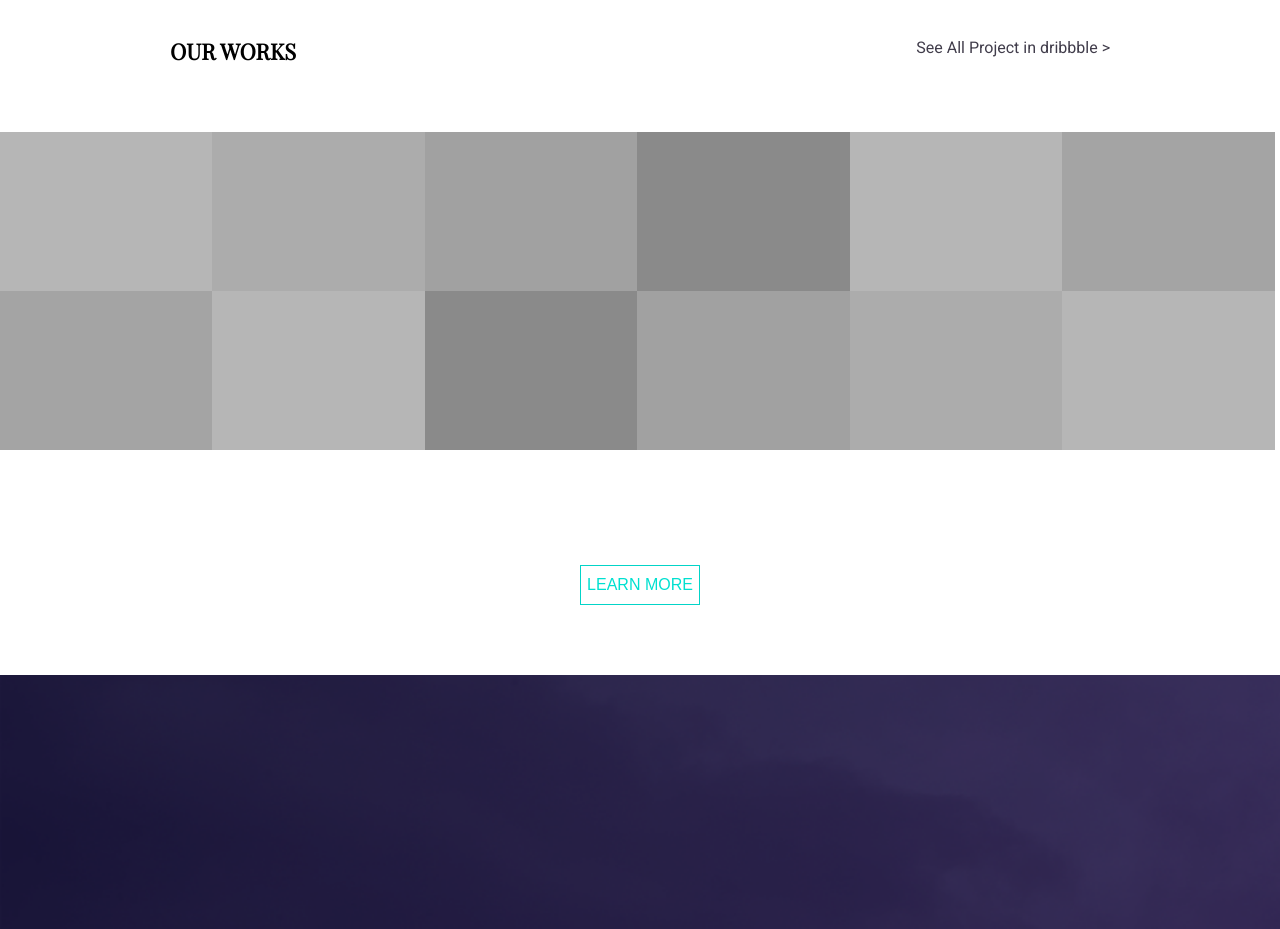
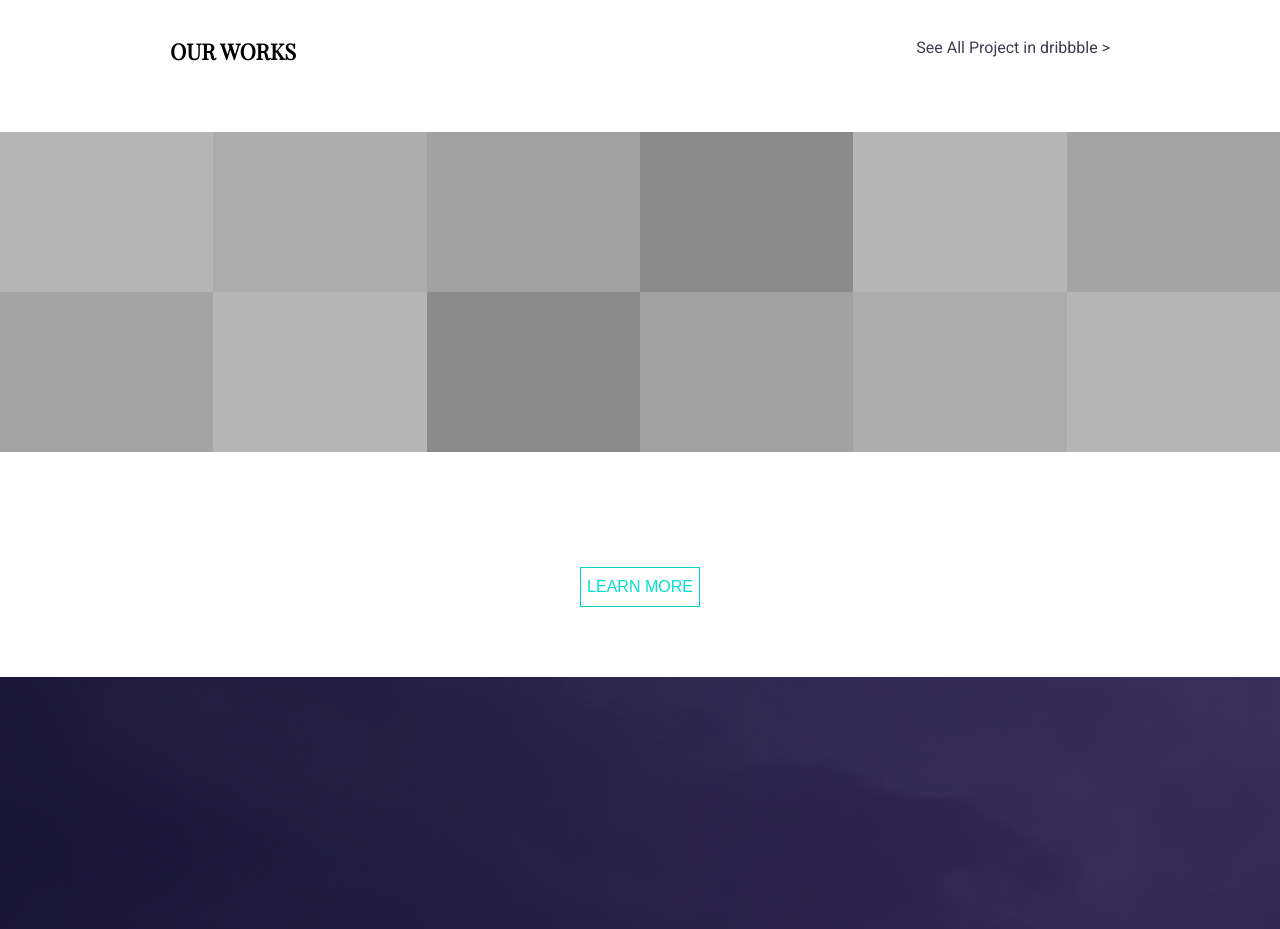
Before and after one commit to irina-ponomarenko/frontend-js-homework-6-ponomarenko, a plain HTML site: page index.html in a window 1280 px wide. Shown: the part 3780-4709 px from the top of the page. Drawn offline with nearby package versions, Linux system fonts and the light colour scheme; a web font is replaced by a local one.

Commit message:
new version

```diff
--- a/index.html
+++ b/index.html
@@ -151,18 +151,44 @@ Sed non  mauris vitae erat consequat auctor eu in elit.
         </header>
     </div>
     <div class="gallery">
+        <ul>
+            <li>
                 <img src="images/slide-1.png" alt=""/>
+            </li>
+            <li>
                 <img src="images/slide-2.png" alt=""/>
+            </li>
+            <li>
                 <img src="images/slide-3.png" alt=""/>
+            </li>
+            <li>
                 <img src="images/slide-4.png" alt=""/>
+            </li>
+            <li>
                 <img src="images/slide-5.png" alt=""/>
+            </li>
+            <li>
                 <img src="images/slide-6.png" alt=""/>
+            </li>
+            <li>
                 <img src="images/slide-7.png" alt=""/>
+            </li>
+            <li>
                 <img src="images/slide-8.png" alt=""/>
+            </li>
+            <li>
                 <img src="images/slide-9.png" alt=""/>
+            </li>
+            <li>
                 <img src="images/slide-10.png" alt=""/>
+            </li>
+            <li>
                 <img src="images/slide-11.png" alt=""/>
+            </li>
+            <li>
                 <img src="images/slide-12.png" alt=""/>
+            </li>
+        </ul>
     </div>
     <div class="container button">
       <button type="submit">learn more</button>
--- a/styles/scss/layout/sections/_works.scss
+++ b/styles/scss/layout/sections/_works.scss
@@ -15,13 +15,19 @@
 }
 .gallery{
   width: 100%;
-  height: auto;
-  display: flex;
-  flex-direction: row;
-  flex-wrap: wrap;
-      img {
-        width: 16.6%;
-      }
+  ul {
+    display: flex;
+    flex-direction: row;
+    flex-wrap: wrap;
+    li{
+      width: calc(100%/6);
+    }
+    img {
+      width: 100%;
+      height: auto;
+      vertical-align: middle;
+    }
+  }
 }
 .button{
   display: flex;
```
Also changed, not shown: styles/css/style.css. Lines whose indentation alone changed are shown as unchanged.
